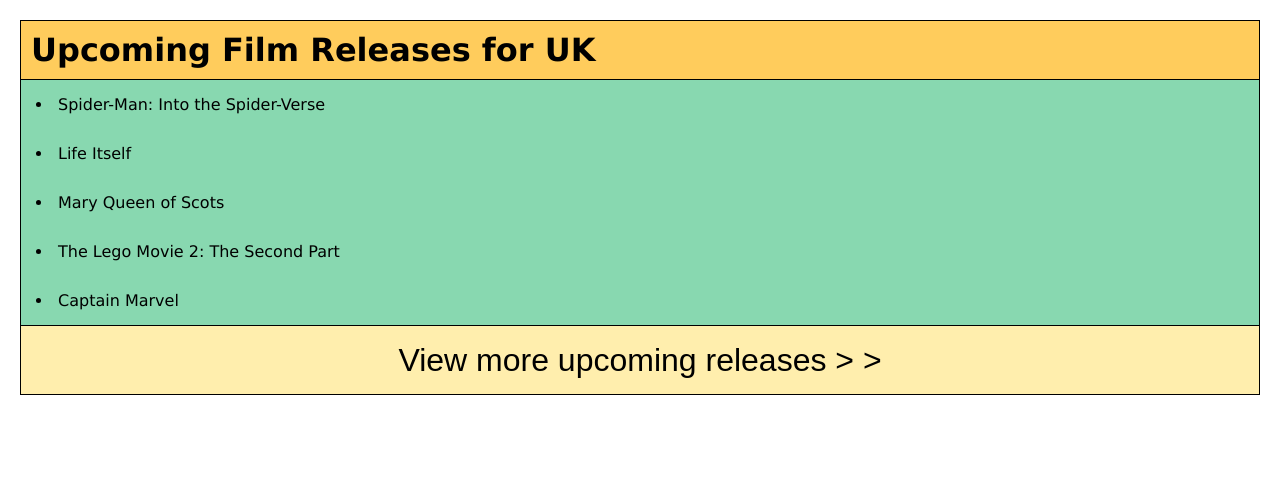
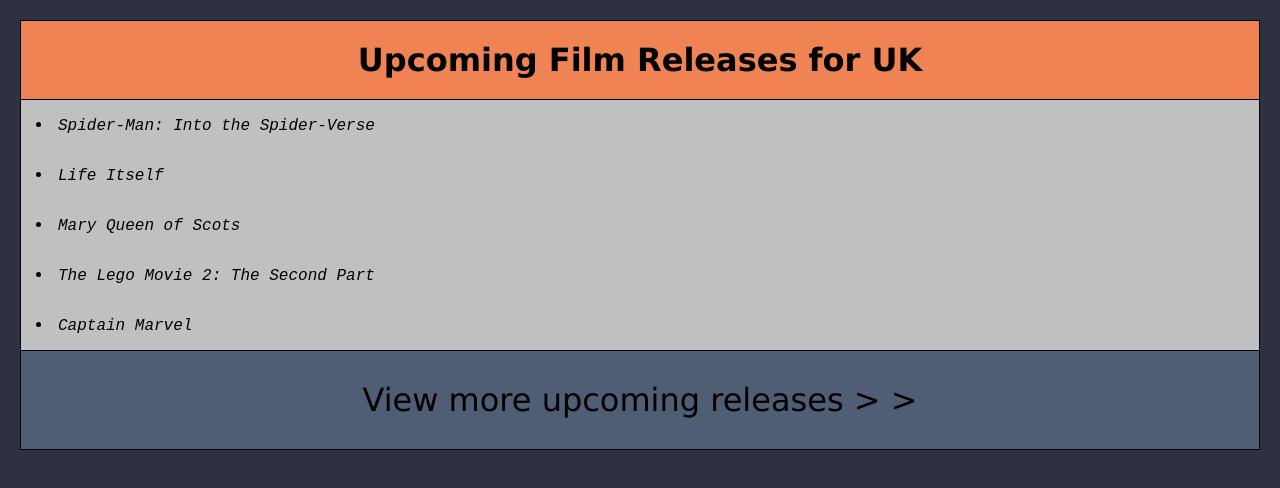
Before and after one commit to linabiel/week_7_day_1_hw_multiple_components_imdb, a React (Create React App) app: page / in a window 1280 px wide. Shown: the top 488 px of the page. Built offline with nearby package versions, Linux system fonts and the light colour scheme.

Commit message:
final touches

```diff
--- a/src/App.css
+++ b/src/App.css
@@ -1,20 +1,23 @@
 body {
   margin: 20px;
-  font-family: 'Lucida Sans', 'Lucida Sans Regular', 'Lucida Grande', 'Lucida Sans Unicode', Geneva, Verdana, sans-serif;
+  font-family: Verdana, Geneva, Tahoma, sans-serif;
+  background-color: #2d3142;
 }
 
 h1,
 input {
   border: 1px solid;
-  padding: 10px;
-  background-color: #ffcc5c;
+  padding: 20px;
+  background-color: #ef8354;
   margin: 0%;
+  display: flex;
+  justify-content: center;
 }
 
 li {
   padding: 15px;
   background-color: #61717f;
-  background-color: #88d8b0;
+  background-color: #bfc0c0;
   border-left: 1px solid;
   border-right: 1px solid;
 }
@@ -22,12 +25,15 @@
 a {
   text-decoration: none;
   color: black;
+  font-family: 'Courier New', Courier, monospace;
+  font-style: oblique;
 }
 
 input {
-  background-color: #ffeead;
+  background-color: #4f5d75;
   width: 100%;
-  height: 70px;
+  height: 100px;
   font-size: xx-large;
   cursor: pointer;
+  font-family: Verdana, Geneva, Tahoma, sans-serif;
 }
```
